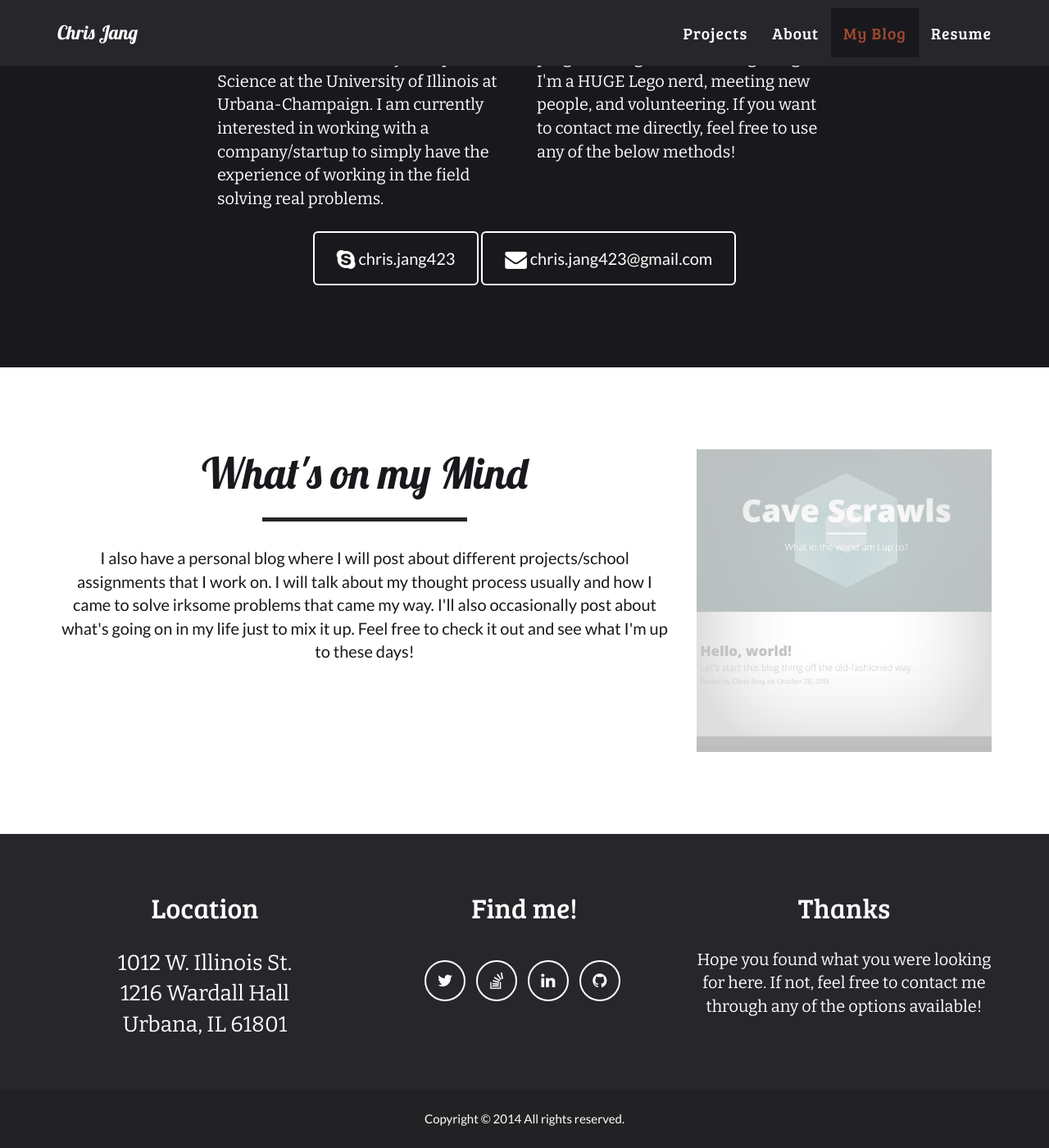
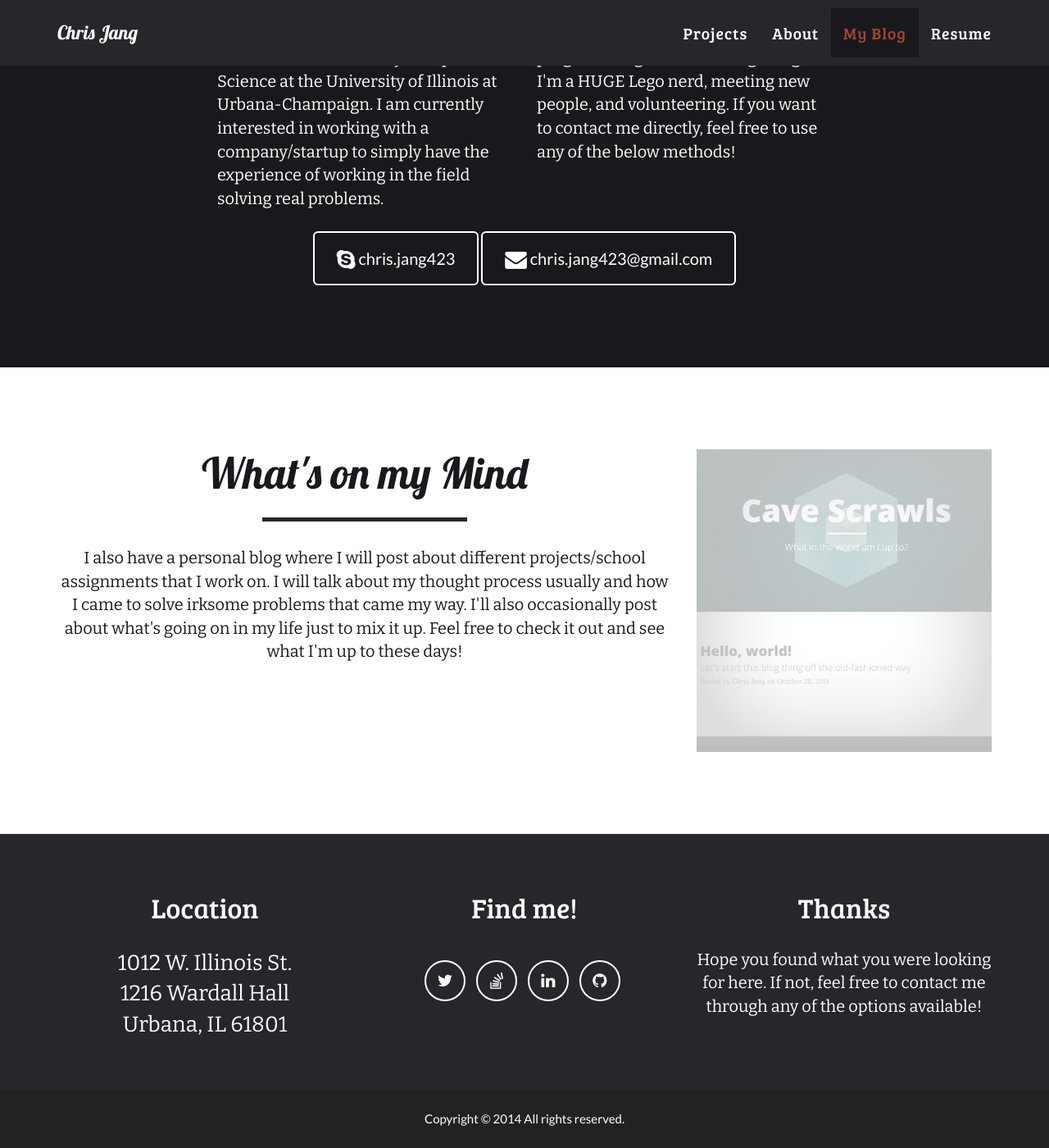
Before and after one commit to cjang5/cjang5.github.io, a Jekyll site: the page built from index.html, in a window 1280 px wide and 1400 px high, scrolled down 1640 px. Shown: the whole window at 82% size. Built offline with Jekyll 4.4.1, drawn with Linux system fonts in a browser that asks for light colours.

Commit message:
Updated font for blog section

```diff
--- a/_includes/css/main.css
+++ b/_includes/css/main.css
@@ -257,8 +257,8 @@ section.About p {
     font-family: 'Bitter', sans-serif;
 }
 
-section.Misc { /* 2-part section for Resume/blog */
-    /*padding: 50px 0 50px 0; padding around sides */
+section.Misc { /* Just blog section */
+    font-family: 'Bitter', sans-serif;
     color: #{{ site.color.primary }}; /* text color */
     background: #fff; /* background color */
 }
```
